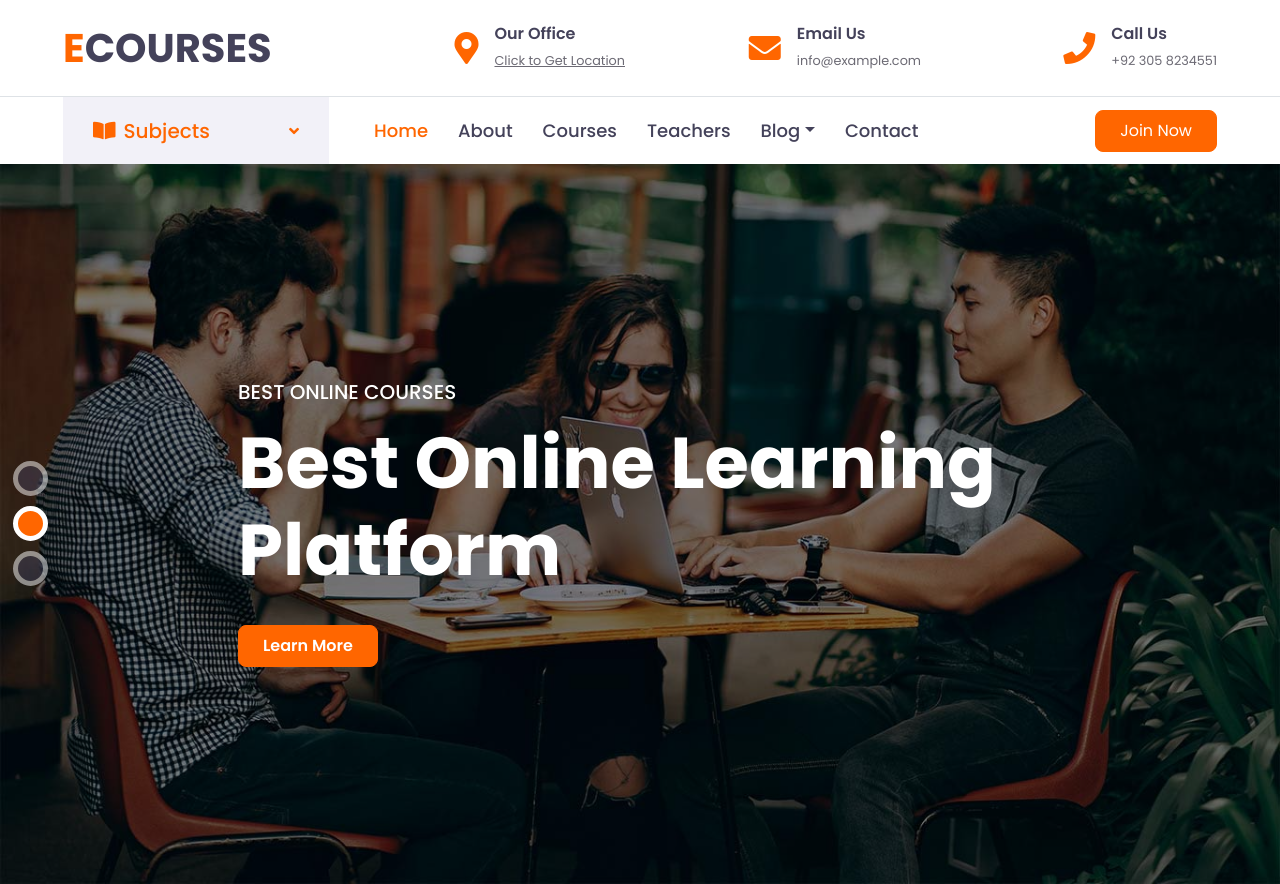
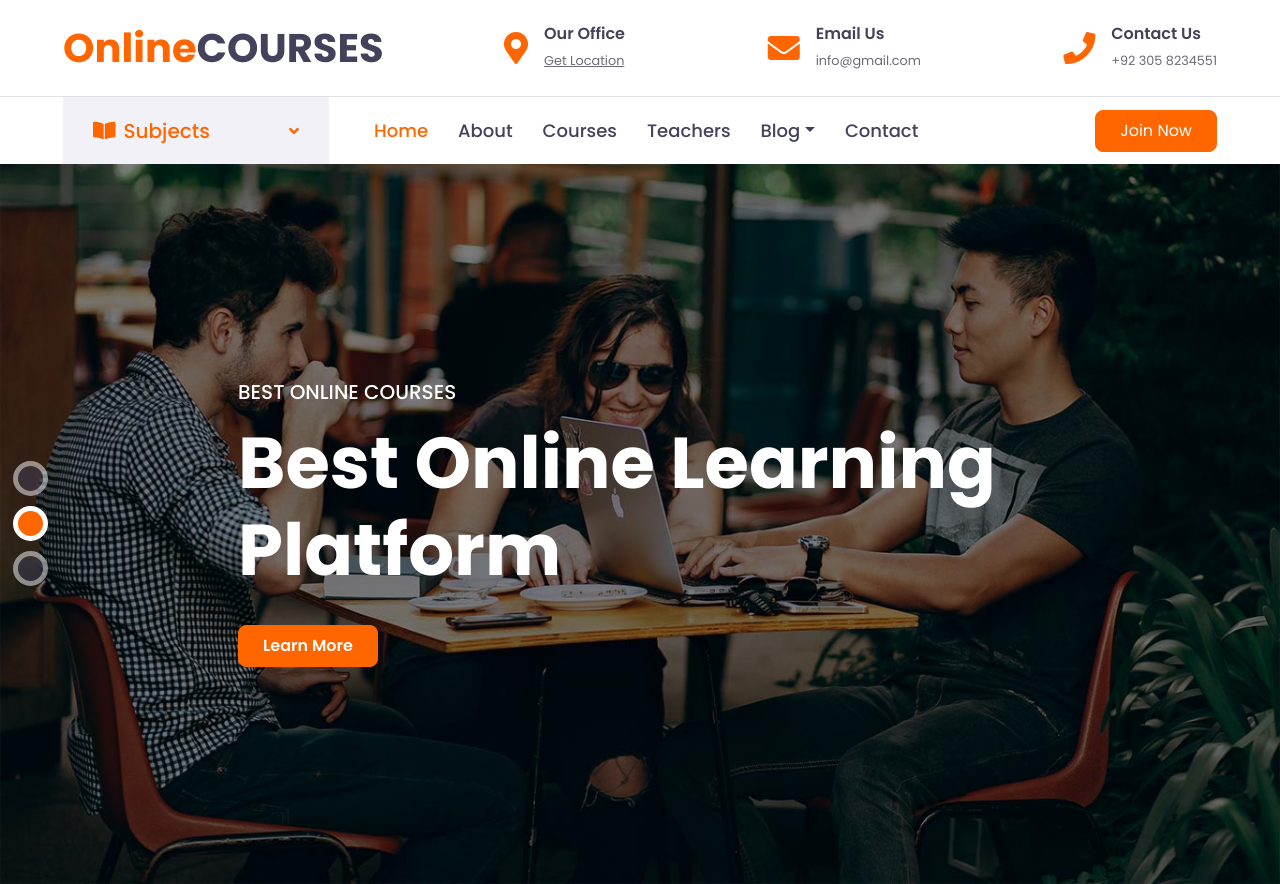
Before and after one commit to UmarHassanMalik/CI-CD-TEST, a plain HTML site: page index.html in a window 1280 px wide. Shown: the top 884 px of the page. Drawn offline with nearby package versions, Linux system fonts and the light colour scheme.

Commit message:
test changes
1st int update

```diff
--- a/index.html
+++ b/index.html
@@ -3,7 +3,7 @@
 
 <head>
     <meta charset="utf-8">
-    <title>ECOURSES</title>
+    <title>Online COURSES</title>
     <meta content="width=device-width, initial-scale=1.0" name="viewport">
     <meta content="Free HTML Templates" name="keywords">
     <meta content="Free HTML Templates" name="description">
@@ -29,7 +29,7 @@
         <div class="row align-items-center py-4 px-xl-5">
             <div class="col-lg-3">
                 <a href="" class="text-decoration-none">
-                    <h1 class="m-0"><span class="text-primary">E</span>COURSES</h1>
+                    <h1 class="m-0"><span class="text-primary">Online</span>COURSES</h1>
                 </a>
             </div>
             <div class="col-lg-3 text-right">
@@ -37,7 +37,7 @@
                     <i class="fa fa-2x fa-map-marker-alt text-primary mr-3"></i>
                     <div class="text-left">
                         <h6 class="font-weight-semi-bold mb-1">Our Office</h6>
-                        <small><u style="cursor: pointer;">Click to Get Location</u></small>
+                        <small><u style="cursor: pointer;"> Get Location</u></small>
                     </div>
                 </div>
             </div>
@@ -46,7 +46,7 @@
                     <i class="fa fa-2x fa-envelope text-primary mr-3"></i>
                     <div class="text-left">
                         <h6 class="font-weight-semi-bold mb-1">Email Us</h6>
-                        <small>info@example.com</small>
+                        <small>info@gmail.com</small>
                     </div>
                 </div>
             </div>
@@ -54,7 +54,7 @@
                 <div class="d-inline-flex align-items-center">
                     <i class="fa fa-2x fa-phone text-primary mr-3"></i>
                     <div class="text-left">
-                        <h6 class="font-weight-semi-bold mb-1">Call Us</h6>
+                        <h6 class="font-weight-semi-bold mb-1">Contact Us</h6>
                         <small>+92 305 8234551</small>
                     </div>
                 </div>
```
